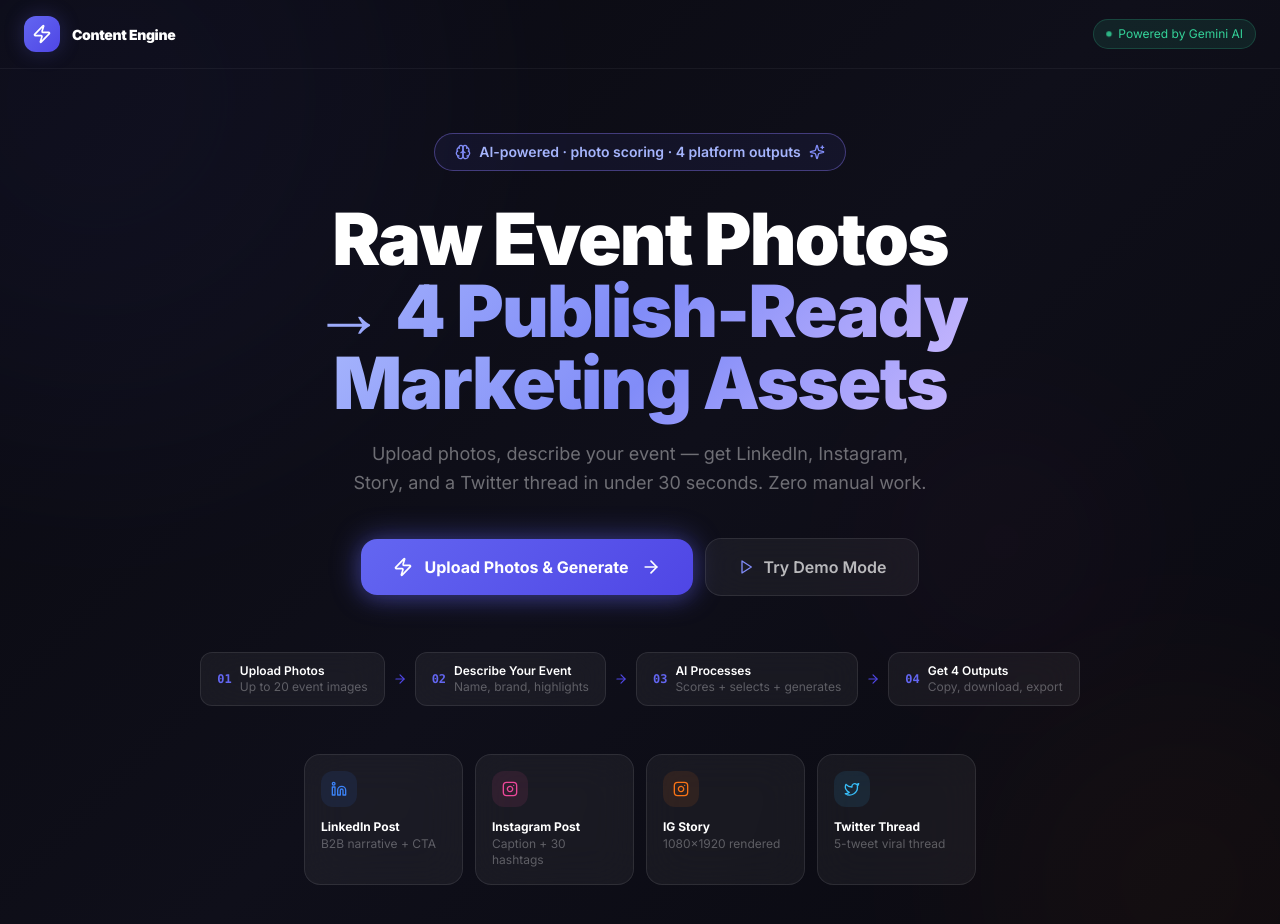
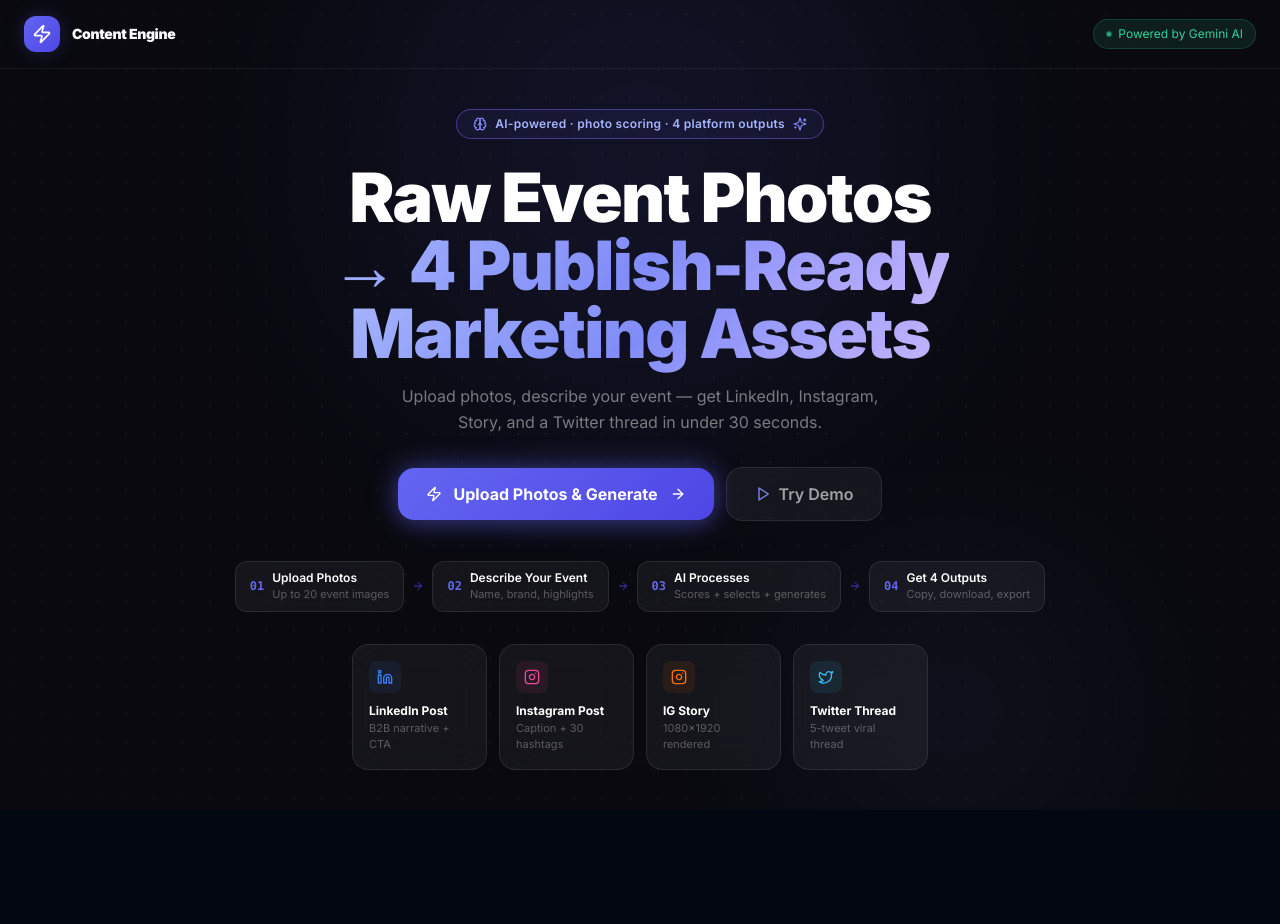
Before and after one commit to neeti26/Content_Engine, a Next.js app: page / in a window 1280 px wide. Shown: the top 924 px of the page. After the commit the page ends 810 px from the top, so only its background shows below. Built offline with nearby package versions, Linux system fonts and the light colour scheme.

Commit message:
Hero: dot-grid background, tighter spacing, cleaner orbs, fixed border pulse

```diff
--- a/src/app/globals.css
+++ b/src/app/globals.css
@@ -9,6 +9,17 @@ html, body { max-width: 100vw; overflow-x: hidden; font-family: 'Inter', system-
 ::-webkit-scrollbar-track { background: #09090f; }
 ::-webkit-scrollbar-thumb { background: #2a2a3d; border-radius: 4px; }
 ::-webkit-scrollbar-thumb:hover { background: #6366f1; }
+
+/* ── Dot-grid background ── */
+.dot-grid {
+  position: absolute;
+  inset: 0;
+  pointer-events: none;
+  background-image: radial-gradient(rgba(255,255,255,0.055) 1px, transparent 1px);
+  background-size: 28px 28px;
+  mask-image: radial-gradient(ellipse 80% 80% at 50% 50%, black 30%, transparent 100%);
+  -webkit-mask-image: radial-gradient(ellipse 80% 80% at 50% 50%, black 30%, transparent 100%);
+}
 
 /* ── Glass ── */
 .glass {
@@ -32,7 +43,7 @@ html, body { max-width: 100vw; overflow-x: hidden; font-family: 'Inter', system-
 /* ── Animated border ── */
 @keyframes borderPulse {
   0%,100% { border-color: rgba(99,102,241,0.5); }
-  50%     { border-color: rgba(249,115,22,0.4); }
+  50%     { border-color: rgba(139,92,246,0.5); }
 }
 .border-animated { animation: borderPulse 3s ease-in-out infinite; }
 
--- a/src/components/HeroSection.tsx
+++ b/src/components/HeroSection.tsx
@@ -27,12 +27,14 @@ const steps = [
 
 export default function HeroSection({ onStart, onDemo }: Props) {
   return (
-    <div className="min-h-screen flex flex-col relative overflow-hidden" style={{ background: 'linear-gradient(135deg, #09090f 0%, #0f0f1a 50%, #09090f 100%)' }}>
+    <div className="min-h-screen flex flex-col relative overflow-hidden" style={{ background: '#09090f' }}>
 
-      {/* Background orbs */}
-      <div className="orb w-[800px] h-[800px] opacity-[0.07]" style={{ background: 'radial-gradient(circle, #6366f1, transparent)', top: '-300px', left: '-300px' }} />
-      <div className="orb w-[500px] h-[500px] opacity-[0.05]" style={{ background: 'radial-gradient(circle, #f97316, transparent)', bottom: '-150px', right: '-150px' }} />
-      <div className="orb w-[300px] h-[300px] opacity-[0.04]" style={{ background: 'radial-gradient(circle, #ec4899, transparent)', top: '40%', right: '10%' }} />
+      {/* Dot grid */}
+      <div className="dot-grid" />
+
+      {/* Background orbs — two focused, centered */}
+      <div className="orb w-[700px] h-[700px] opacity-[0.12]" style={{ background: 'radial-gradient(circle, #6366f1, transparent)', top: '-200px', left: '50%', transform: 'translateX(-50%)' }} />
+      <div className="orb w-[400px] h-[400px] opacity-[0.07]" style={{ background: 'radial-gradient(circle, #818cf8, transparent)', bottom: '-100px', right: '10%' }} />
 
       {/* Nav */}
       <nav className="relative z-10 flex items-center justify-between px-6 py-4 border-b border-white/5">
@@ -40,41 +42,37 @@ export default function HeroSection({ onStart, onDemo }: Props) {
           <div className="w-9 h-9 rounded-xl flex items-center justify-center glow-sm" style={{ background: 'linear-gradient(135deg, #6366f1, #4f46e5)' }}>
             <Zap className="w-5 h-5 text-white" />
           </div>
-          <div>
-            <span className="font-black text-white text-sm tracking-tight">Content Engine</span>
-          </div>
+          <span className="font-black text-white text-sm tracking-tight">Content Engine</span>
         </div>
-        <div className="flex items-center gap-2">
-          <div className="flex items-center gap-1.5 text-xs text-emerald-400 bg-emerald-400/10 border border-emerald-400/20 px-3 py-1.5 rounded-full">
-            <span className="w-1.5 h-1.5 rounded-full bg-emerald-400 pulse-dot" />
-            <span className="hidden sm:inline">Powered by Gemini AI</span>
-          </div>
+        <div className="flex items-center gap-1.5 text-xs text-emerald-400 bg-emerald-400/10 border border-emerald-400/20 px-3 py-1.5 rounded-full">
+          <span className="w-1.5 h-1.5 rounded-full bg-emerald-400 pulse-dot" />
+          <span className="hidden sm:inline">Powered by Gemini AI</span>
         </div>
       </nav>
 
       {/* Hero body */}
-      <div className="relative z-10 flex-1 flex flex-col items-center justify-center px-6 py-16 pb-24 text-center">
+      <div className="relative z-10 flex-1 flex flex-col items-center justify-center px-6 py-10 text-center">
         <motion.div
-          initial={{ opacity: 0, y: 30 }}
+          initial={{ opacity: 0, y: 24 }}
           animate={{ opacity: 1, y: 0 }}
-          transition={{ duration: 0.6, ease: [0.22, 1, 0.36, 1] }}
-          className="max-w-5xl mx-auto w-full"
+          transition={{ duration: 0.55, ease: [0.22, 1, 0.36, 1] }}
+          className="max-w-4xl mx-auto w-full"
         >
           {/* Badge */}
           <motion.div
-            initial={{ opacity: 0, scale: 0.9 }}
+            initial={{ opacity: 0, scale: 0.92 }}
             animate={{ opacity: 1, scale: 1 }}
             transition={{ delay: 0.1 }}
-            className="inline-flex items-center gap-2 rounded-full px-5 py-2 mb-8 border-animated border"
+            className="inline-flex items-center gap-2 rounded-full px-4 py-1.5 mb-6 border-animated border"
             style={{ background: 'rgba(99,102,241,0.08)' }}
           >
-            <Brain className="w-4 h-4 text-indigo-400" />
-            <span className="text-indigo-300 text-sm font-semibold">AI-powered · photo scoring · 4 platform outputs</span>
-            <Sparkles className="w-4 h-4 text-indigo-400" />
+            <Brain className="w-3.5 h-3.5 text-indigo-400" />
+            <span className="text-indigo-300 text-xs font-semibold tracking-wide">AI-powered · photo scoring · 4 platform outputs</span>
+            <Sparkles className="w-3.5 h-3.5 text-indigo-400" />
           </motion.div>
 
           {/* Headline */}
-          <h1 className="text-5xl sm:text-6xl md:text-[72px] font-black text-white mb-5 leading-[1.04] tracking-tight">
+          <h1 className="text-5xl sm:text-6xl md:text-[68px] font-black text-white mb-4 leading-[1.06] tracking-tight">
             Raw Event Photos
             <br />
             <span className="gradient-text">→ 4 Publish-Ready</span>
@@ -82,65 +80,65 @@ export default function HeroSection({ onStart, onDemo }: Props) {
             <span className="gradient-text">Marketing Assets</span>
           </h1>
 
-          <p className="text-white/40 text-lg max-w-xl mx-auto mb-10 leading-relaxed">
-            Upload photos, describe your event — get LinkedIn, Instagram, Story, and a Twitter thread in under 30 seconds. Zero manual work.
+          <p className="text-white/45 text-base max-w-lg mx-auto mb-8 leading-relaxed">
+            Upload photos, describe your event — get LinkedIn, Instagram, Story, and a Twitter thread in under 30 seconds.
           </p>
 
           {/* CTAs */}
-          <div className="flex flex-col sm:flex-row items-center justify-center gap-3 mb-14">
+          <div className="flex flex-col sm:flex-row items-center justify-center gap-3 mb-10">
             <motion.button
               whileHover={{ scale: 1.03, y: -1 }}
               whileTap={{ scale: 0.97 }}
               onClick={onStart}
-              className="inline-flex items-center gap-3 text-white font-bold text-base px-8 py-4 rounded-2xl transition-all glow-indigo"
+              className="inline-flex items-center gap-3 text-white font-bold text-base px-7 py-3.5 rounded-2xl transition-all glow-indigo"
               style={{ background: 'linear-gradient(135deg, #6366f1, #4f46e5)' }}
             >
-              <Zap className="w-5 h-5" />
+              <Zap className="w-4 h-4" />
               Upload Photos & Generate
-              <ArrowRight className="w-5 h-5" />
+              <ArrowRight className="w-4 h-4" />
             </motion.button>
             <motion.button
               whileHover={{ scale: 1.02 }}
               whileTap={{ scale: 0.98 }}
               onClick={onDemo}
-              className="inline-flex items-center gap-2.5 text-white/70 hover:text-white font-semibold text-base px-8 py-4 rounded-2xl transition-all glass card-hover"
+              className="inline-flex items-center gap-2 text-white/60 hover:text-white font-semibold text-base px-7 py-3.5 rounded-2xl transition-all glass card-hover"
             >
               <Play className="w-4 h-4 text-indigo-400" />
-              Try Demo Mode
+              Try Demo
             </motion.button>
           </div>
 
           {/* How it works */}
-          <div className="flex items-center justify-center gap-2 flex-wrap mb-12">
+          <div className="flex items-center justify-center gap-2 flex-wrap mb-8">
             {steps.map((s, i) => (
               <div key={s.n} className="flex items-center gap-2">
-                <div className="flex items-center gap-2 glass rounded-xl px-4 py-2.5 card-hover">
+                <div className="flex items-center gap-2 glass rounded-xl px-3.5 py-2 card-hover">
                   <span className="text-indigo-500 text-xs font-black font-mono">{s.n}</span>
                   <div className="text-left">
                     <div className="text-white text-xs font-semibold">{s.label}</div>
-                    <div className="text-white/30 text-xs">{s.sub}</div>
+                    <div className="text-white/30 text-[11px]">{s.sub}</div>
                   </div>
                 </div>
-                {i < steps.length - 1 && <ArrowRight className="w-3.5 h-3.5 text-indigo-600 flex-shrink-0" />}
+                {i < steps.length - 1 && <ArrowRight className="w-3 h-3 text-indigo-700 flex-shrink-0" />}
               </div>
             ))}
           </div>
 
           {/* Output cards */}
-          <div className="grid grid-cols-2 sm:grid-cols-4 gap-3 max-w-2xl mx-auto w-full">
+          <div className="grid grid-cols-2 sm:grid-cols-4 gap-3 max-w-xl mx-auto w-full">
             {outputs.map((o, i) => (
               <motion.div
                 key={o.label}
-                initial={{ opacity: 0, y: 20 }}
+                initial={{ opacity: 0, y: 16 }}
                 animate={{ opacity: 1, y: 0 }}
-                transition={{ delay: 0.4 + i * 0.07 }}
+                transition={{ delay: 0.35 + i * 0.07 }}
                 className="glass rounded-2xl p-4 text-left card-hover"
               >
-                <div className="w-9 h-9 rounded-xl flex items-center justify-center mb-3" style={{ background: `${o.color}18` }}>
+                <div className="w-8 h-8 rounded-lg flex items-center justify-center mb-2.5" style={{ background: `${o.color}18` }}>
                   <o.icon className="w-4 h-4" style={{ color: o.color }} />
                 </div>
                 <div className="text-white text-xs font-bold mb-0.5 leading-tight">{o.label}</div>
-                <div className="text-white/30 text-xs">{o.desc}</div>
+                <div className="text-white/30 text-[11px]">{o.desc}</div>
               </motion.div>
             ))}
           </div>
```
